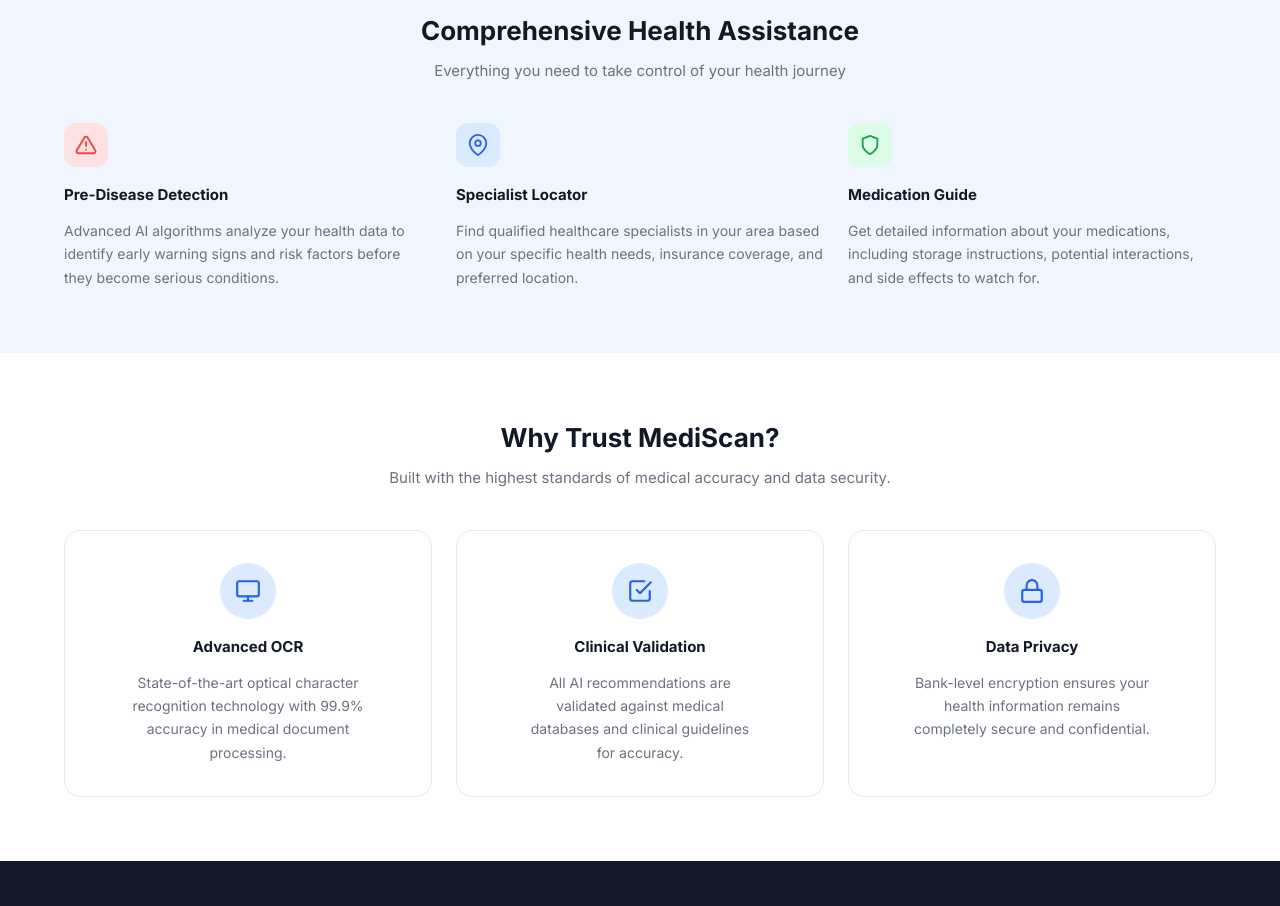
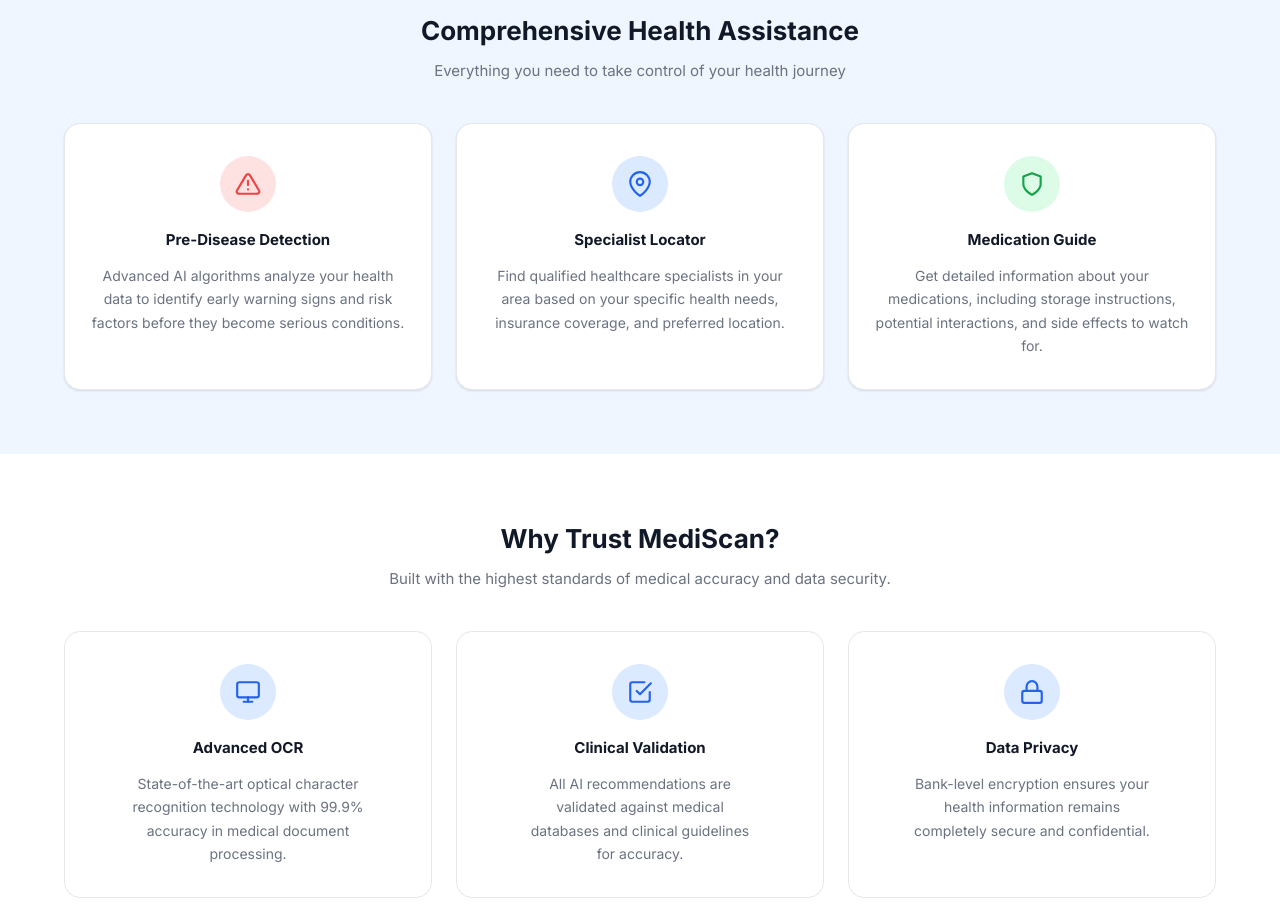
Before and after one commit to fahim-shahriar-alif/MediScan, a plain HTML site: page index.html in a window 1280 px wide. Shown: the part 980-1886 px from the top of the page. Drawn offline with Linux system fonts and the light colour scheme; no server answers; grey boxes are pictures that could not be loaded.

Commit message:
fix: align Comprehensive Health Assistance cards to match Why Trust section style

```diff
--- a/css/pages/home.css
+++ b/css/pages/home.css
@@ -215,15 +215,26 @@
 .feature-item {
   display: flex;
   flex-direction: column;
-  align-items: flex-start;
+  align-items: center;
+  text-align: center;
   gap: 0.75rem;
-  padding: 0;
+  padding: 2rem 1.5rem;
+  background: var(--color-surface);
+  border: 1px solid var(--color-border);
+  border-radius: var(--radius-lg);
+  box-shadow: var(--shadow-card);
+  transition: box-shadow 0.2s ease, transform 0.2s ease;
+}
+
+.feature-item:hover {
+  box-shadow: var(--shadow-modal);
+  transform: translateY(-2px);
 }
 
 .feature-item__icon {
-  width: 44px;
-  height: 44px;
-  border-radius: var(--radius-md);
+  width: 56px;
+  height: 56px;
+  border-radius: var(--radius-full);
   display: flex;
   align-items: center;
   justify-content: center;
@@ -232,8 +243,8 @@
 }
 
 .feature-item__icon svg {
-  width: 22px;
-  height: 22px;
+  width: 26px;
+  height: 26px;
 }
 
 /* Icon color variants matching Figma */
```
